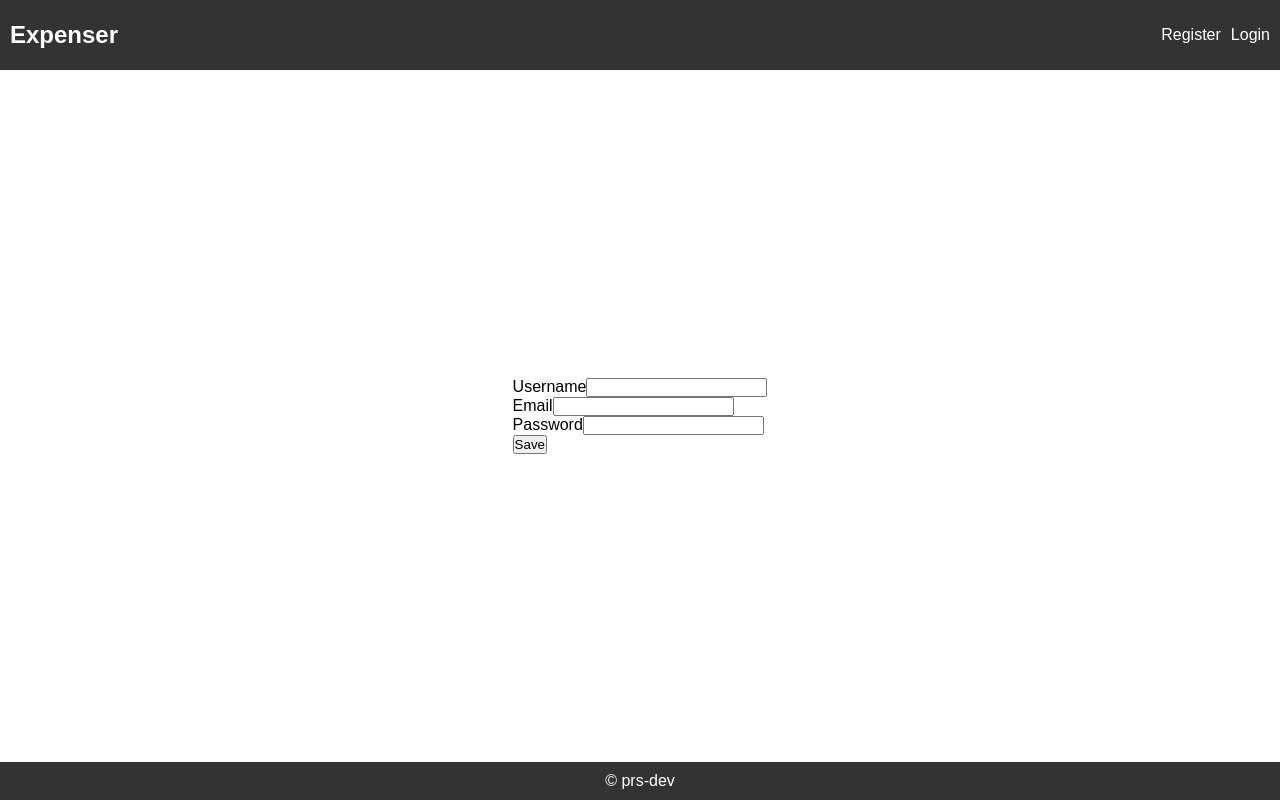
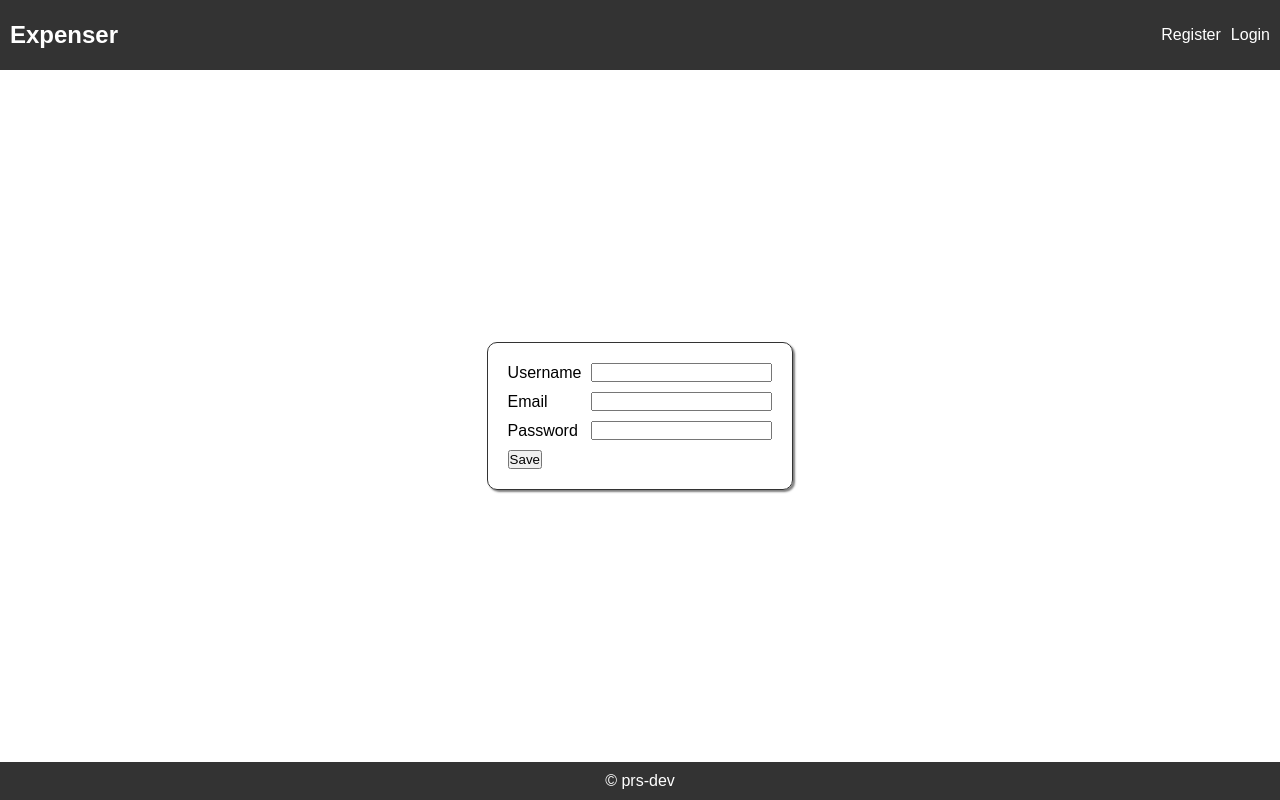
Before and after one commit to prs-dev/expenser, a React (Vite) app in the folder client/: page /register in a window 1280 px wide. Built offline with nearby package versions, Linux system fonts and the light colour scheme.

Commit message:
fixed create expense both endpoint and client side, added token based authorization

```diff
--- a/client/src/components/EntryForm.jsx
+++ b/client/src/components/EntryForm.jsx
@@ -2,6 +2,7 @@ import React, { useState, useContext } from 'react'
 import useApi from '../hooks/useApi'
 import { UserContext } from '../Context/UserContext'
 import { useNavigate } from 'react-router-dom'
+import { formStyles } from '../styles/styles'
 
 const EntryForm = ({type}) => {
     const [data, setData] = useState(null)
@@ -28,16 +29,31 @@ const EntryForm = ({type}) => {
     }
 
   return (
-    <form onSubmit={handleSubmit}>
-        {type === 'register' && <div>
+    <form onSubmit={handleSubmit} style={formStyles}>
+        {type === 'register' && <div style={{
+          display: "flex",
+          gap: "10px",
+          alignItems: 'center',
+          justifyContent: "space-between"
+        }}>
             <label htmlFor="">Username</label>
             <input type="text" name="username" value={data?.username} onChange={handleChange}/>
         </div>}
-        <div>
+        <div style={{
+          display: "flex",
+          gap: "10px",
+          alignItems: 'center',
+          justifyContent: "space-between"
+        }}>
             <label htmlFor="">Email</label>
             <input type="email" name='email' value={data?.email} onChange={handleChange}/>
         </div>
-        <div>
+        <div style={{
+          display: "flex",
+          gap: "10px",
+          alignItems: 'center',
+          justifyContent: "space-between"
+        }}>
             <label htmlFor="">Password</label>
             <input type="password" name='password' value={data?.password} onChange={handleChange}/>
         </div>
--- a/client/src/components/ExpenseForm.jsx
+++ b/client/src/components/ExpenseForm.jsx
@@ -1,4 +1,5 @@
 import { useState } from "react"
+import useApi from '../hooks/useApi'
 
 const inputWrapperStyles = {
     display: "flex",
@@ -11,13 +12,25 @@ const inputStyles = {
     width: "200px"
 }
 
-const ExpenseForm = ({setFormData, handleSubmitForm}) => {
+const ExpenseForm = () => {
+    const [formData, setFormData] = useState(null)
+    const {createExpense} =  useApi()
+
     const handleChange = (e) => {
-    setFormData(prev => ({
-        ...prev,
-        [e.target.name]: e.target.value
-    }))
-}
+        setFormData(prev => ({
+            ...prev,
+            [e.target.name]: e.target.value
+        }))
+    }
+
+    const handleSubmitForm = (e) => {
+        e.preventDefault()
+        createExpense(formData)
+        console.log("formData", formData)
+    }
+
+    // console.log("form functions", setFormData, handleSubmitForm)
+
     return (
         <form onSubmit={handleSubmitForm} style={{
             display: "flex",
@@ -30,13 +43,13 @@ const ExpenseForm = ({setFormData, handleSubmitForm}) => {
             width: "100%",
             height: "100%"
         }}>
-            <div style={{...inputWrapperStyles}}>
+            <div style={{ ...inputWrapperStyles }}>
                 <label>Amount</label>
-                <input type="number" name="amt" style={{...inputStyles}} onChange={handleChange}/>
+                <input type="number" name="amt" style={{ ...inputStyles }} onChange={handleChange} />
             </div>
-            <div style={{...inputWrapperStyles}}>
+            <div style={{ ...inputWrapperStyles }}>
                 <label>Category</label>
-                <select style={{...inputStyles}} name="category" onChange={handleChange}>
+                <select style={{ ...inputStyles }} name="category" onChange={handleChange}>
                     <option value="" disabled>Select</option>
                     <option value="shopping">Shopping</option>
                     <option value="groceries">Groceries</option>
@@ -45,16 +58,16 @@ const ExpenseForm = ({setFormData, handleSubmitForm}) => {
                     <option value="other">Other</option>
                 </select>
             </div>
-            <div style={{...inputWrapperStyles}}>
+            <div style={{ ...inputWrapperStyles }}>
                 <label>Date</label>
-                <input style={{...inputStyles}} name="date" type="date"  onChange={handleChange}/>
+                <input style={{ ...inputStyles }} name="date" type="date" onChange={handleChange} />
             </div>
-            <div style={{...inputWrapperStyles}}>
+            <div style={{ ...inputWrapperStyles }}>
                 <label>Note</label>
-                <textarea style={{...inputStyles}} name="note" rows={5} cols={30}  onChange={handleChange}/>
+                <textarea style={{ ...inputStyles }} name="note" rows={5} cols={30} onChange={handleChange} />
             </div>
             <div>
-                <button type="submit">Create</button>
+                <button>Create</button>
             </div>
         </form>
     )
--- a/client/src/hooks/useApi.js
+++ b/client/src/hooks/useApi.js
@@ -1,7 +1,9 @@
-import { useState } from "react"
+import { useState, useContext } from "react"
+import { UserContext } from "../Context/UserContext"
 const useApi = () => {
     const [expenses, setExpenses] = useState([])
     const [summary, setSummary] = useState({})
+    const {token} = useContext(UserContext)
 
     const createExpense = async (body) => {
         try {
@@ -9,7 +11,8 @@ const useApi = () => {
                 method: "POST",
                 body: JSON.stringify(body),
                 headers: {
-                    "content-type": "application/json"
+                    "content-type": "application/json",
+                    "authorization": `Bearer ${token}`
                 }
             })
             if (response.ok) {
@@ -43,7 +46,8 @@ const useApi = () => {
             const response = await fetch('/api/expense/all-expense', {
                 method: "GET",
                 headers: {
-                    "content-type": "application/json"
+                    "content-type": "application/json",
+                    "authorization": `Bearer ${token}`
                 }
             })
             if (response.ok) {
@@ -60,7 +64,8 @@ const useApi = () => {
             const response = await fetch('/api/expense/summary', {
                 method: "GET",
                 headers: {
-                    "content-type": "application/json"
+                    "content-type": "application/json",
+                    "authorization": `Bearer ${token}`
                 }
             })
             if (response.ok) {
--- /dev/null
+++ b/client/src/styles/styles.js
@@ -0,0 +1,9 @@
+export const formStyles = {
+      display: "flex",
+      flexDirection: "column",
+      gap: "10px",
+      border:" 1px solid #333",
+      padding: "20px",
+      borderRadius: '10px',
+      boxShadow: "2px 2px 2px rgba(0,0,0,.5)"
+    }
```
Also changed, not shown: 2 other files (tests, documents, lock files or other folders).
